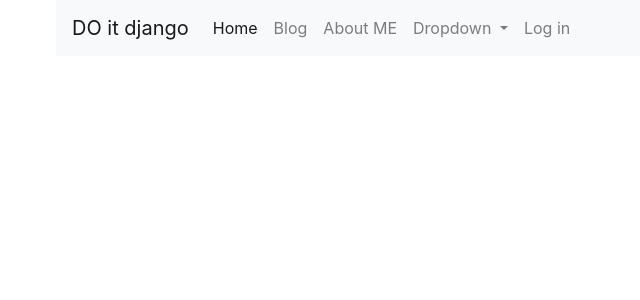
After one commit to jjjjooo/do_it_django_a_to_z, a Django app: template blog/templates/blog/navbar.html in a window 1280 px wide. The commit adds this page. Shown: the top 300 px of the page, without its empty margins (14-654 px from the left). Run offline with Django 3.2, Linux system fonts and the light colour scheme; the template is opened without the code that fills it, so the values that code supplies are empty; some libraries are stand-ins or nearby versions.

Commit message:
내비게이션 바와 푸터 모듈화하기

```diff
--- /dev/null
+++ b/blog/templates/blog/navbar.html
@@ -0,0 +1,67 @@
+<!DOCTYPE html>
+{% load static %}
+<html>
+<head>
+    <title>{% block head_title %}Blog{% endblock %}</title>
+    <link rel ="stylesheet" href ="{% static 'blog/bootstrap/bootstrap.min.css' %}" media ="screen">
+</head>
+<body>
+   <nav class="navbar navbar-expand-lg navbar-light bg-light container">
+      <a class="navbar-brand" href="./index.html">DO it django</a>
+      <button class="navbar-toggler" type="button" data-toggle="collapse" data-target="#navbarSupportedContent" aria-controls="navbarSupportedContent" aria-expanded="false" aria-label="Toggle navigation">
+        <span class="navbar-toggler-icon"></span>
+      </button>
+
+      <div class="collapse navbar-collapse" id="navbarSupportedContent">
+        <ul class="navbar-nav mr-auto">
+          <li class="nav-item active">
+              <a class="nav-link" href="/">Home</a>
+          </li>
+          <li class="nav-item">
+            <a class="nav-link" href="/blog">Blog</a>
+          </li>
+          <li class="nav-item">
+            <a class="nav-link" href="/about_me">About ME</a>
+          </li>
+          <li class="nav-item dropdown">
+            <a class="nav-link dropdown-toggle" href="#" id="navbarDropdown" role="button" data-toggle="dropdown" aria-haspopup="true" aria-expanded="false">
+              Dropdown
+            </a>
+            <div class="dropdown-menu" aria-labelledby="navbarDropdown">
+              <a class="dropdown-item" href="#">Action</a>
+              <a class="dropdown-item" href="#">Another action</a>
+              <div class="dropdown-divider"></div>
+              <a class="dropdown-item" href="#">Something else here</a>
+            </div>
+          </li>
+          <li class="nav-item">
+            <a class="nav-link" href="#" data-toggle="modal" data-target=#loginModal">Log in</a>
+          </li>
+        </ul>
+
+      </div>
+    </nav>
+
+    <!-- Modal -->
+    <div class="modal fade" id="loginModal" tabindex="-1" aria-labelledby="loginModalLabel" aria-hidden="true">
+      <div class="modal-dialog">
+        <div class="modal-content">
+          <div class="modal-header">
+            <h5 class="modal-title" id="loginModalLabel">Log In</h5>
+            <button type="button" class="close" data-dismiss="modal" aria-label="Close">
+              <span aria-hidden="true">&times;</span>
+            </button>
+          </div>
+          <div class="modal-body">
+            ...
+          </div>
+          <div class="modal-footer">
+            <button type="button" class="btn btn-secondary" data-dismiss="modal">Close</button>
+          </div>
+        </div>
+      </div>
+    </div>
+
+
+</body>
+</html>
```
Also changed, not shown: blog/templates/blog/base.html (+2 -59 lines), blog/templates/blog/footer.html (added, +7 -0 lines), blog/tests.py (+21 -3 lines).
